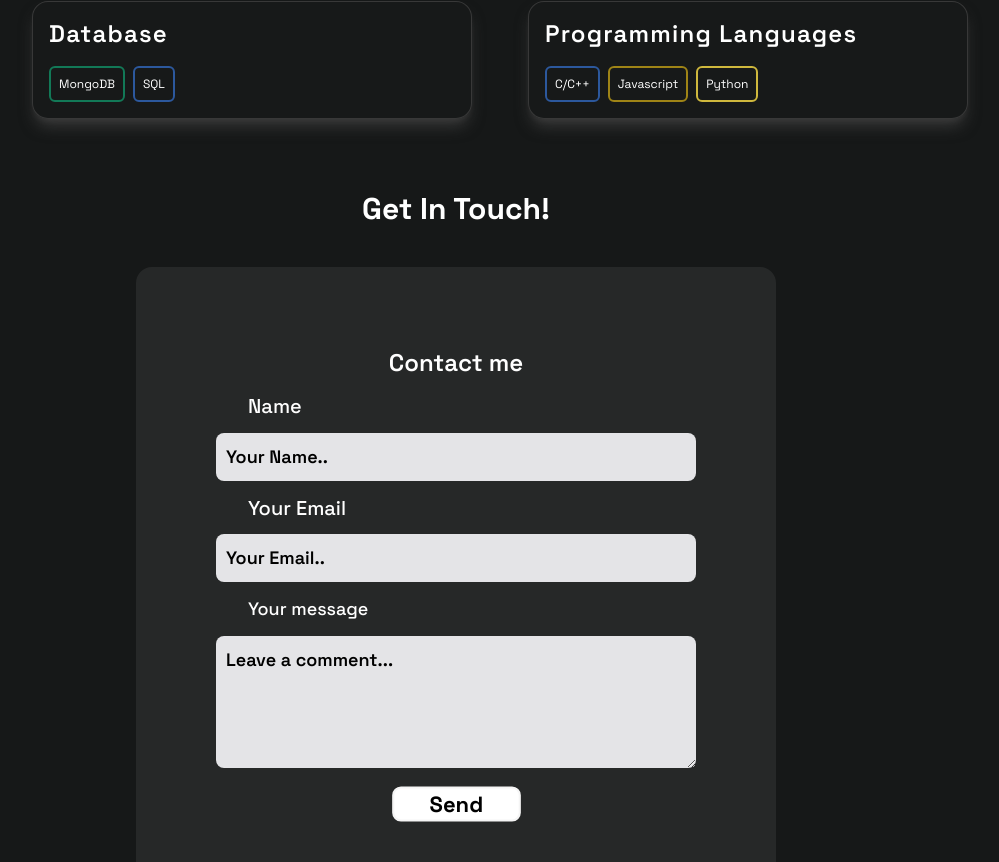
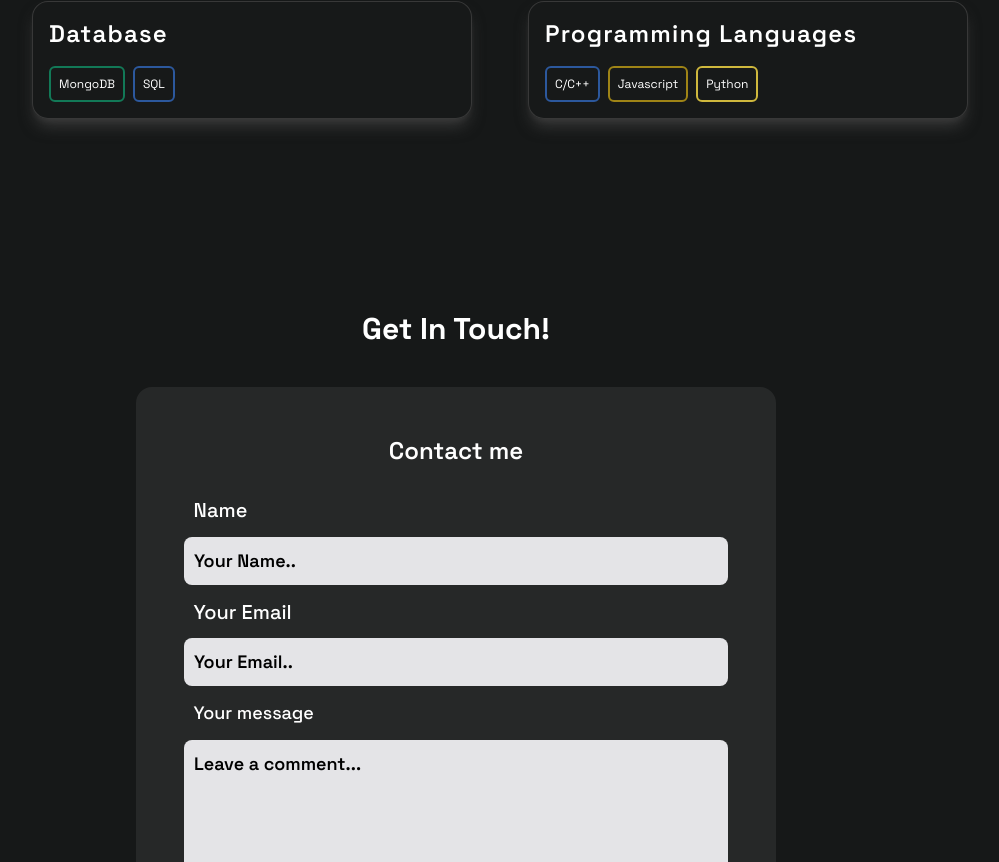
Before and after one commit to KetanKumavat/Portfolio-2, a Next.js app: page / in a window 1280 px wide. Shown: the part 2452-3314 px from the top of the page, without its empty margins (184-1183 px from the left). Built offline with nearby package versions, Linux system fonts and the light colour scheme.

Commit message:
making contact form

```diff
--- a/src/app/components/ContactMe.jsx
+++ b/src/app/components/ContactMe.jsx
@@ -8,19 +8,19 @@ export default function Form() {
   const [clicked, setClicked] = useState("");
 
   return (
-    <div className="w-full flex flex-col justify-center items-center mt-10 mb-10">
+    <div className="w-full flex flex-col justify-center items-center mt-24 md:mt-40 mb-10">
       <h1 className="text-3xl flex flex-col justify-center items-center text-white font-bold">
         Get In Touch!
       </h1>
       <div
         id="form"
-        className="w-3/4 md:w-1/2 bg-[rgba(255,255,255,0.070)] md:p-20 p-4 z-50 backdrop-blur-8xl mt-10 rounded-2xl transform scale-105 md:scale-100 md:border-none border h-fit md:h-fit  max-h-fit justify-center">
+        className="w-3/4 md:w-1/2 bg-[rgba(255,255,255,0.070)] md:p-12 p-4 z-50 backdrop-blur-8xl mt-10 rounded-2xl transform scale-105 md:scale-100 md:border-none border h-fit md:h-fit  max-h-fit justify-center">
         <form className=" flex flex-col justify-center items-center w-full ">
           <h2 className="text-2xl text-white font-semibold">Contact me</h2>
-          <div className=" flex w-full flex-col">
+          <div className=" flex w-full flex-col mt-4">
             <label
               htmlFor="name"
-              className="block text-xl font-medium text-left text-white">
+              className="block ml-[-2.8vh] text-xl font-medium text-left text-white">
               Name
             </label>
             <input
@@ -34,7 +34,7 @@ export default function Form() {
           <div className=" flex w-full flex-col">
             <label
               htmlFor="email"
-              className="block text-xl font-medium text-left text-white">
+              className="block ml-[-2.8vh] text-xl font-medium text-left text-white">
               Your Email
             </label>
             <input
@@ -48,7 +48,7 @@ export default function Form() {
           <div className=" flex w-full flex-col">
             <label
               htmlFor="message"
-              className="block text-left text-lg font-medium  text-white">
+              className="block ml-[-2.8vh] text-left text-lg font-medium  text-white">
               Your message
             </label>
             <textarea
@@ -59,7 +59,7 @@ export default function Form() {
               placeholder="Leave a comment..."></textarea>
           </div>
           <div className="p-5">
-            <button className="px-8 rounded-lg border-2 scale-110 border-neutral-100 text-black text-md font-bold bg-white hover:bg-transparent hover:text-white transition duration-200 text-xl focus-visible:font-white focus-visible:font-bold focus-visible:bg-transparent focus-visible:border-2-white focus-visible:text-white focus-visible:rounded-xl">
+            <button className="px-8 py-2 mt-16 rounded-lg border md:scale-105 scale-90 border-neutral-100 text-black font-bold bg-white/90 hover:bg-transparent hover:text-white/90 transition duration-200 text-xl focus-visible:font-white focus-visible:font-bold focus-visible:bg-transparent focus-visible:border-2-white focus-visible:text-white focus-visible:rounded-xl">
               Send
             </button>
           </div>
```
